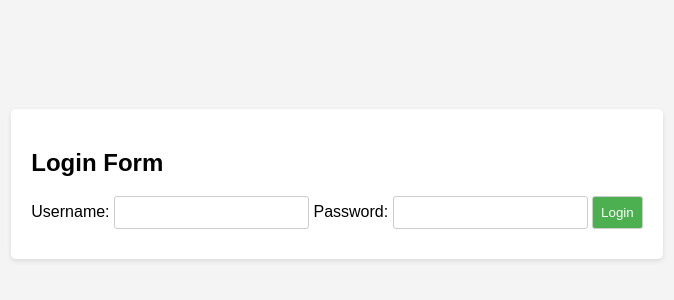
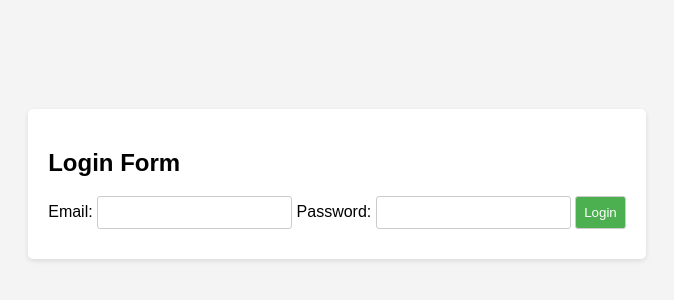
Before and after one commit to ShashankG-Gollapally/Automate_Selfheal_Pages, a plain HTML site: page old.html in a window 1280 px wide. Shown: the part 216-516 px from the top of the page, without its empty margins (303-977 px from the left). Drawn offline with Linux system fonts and the light colour scheme.

Commit message:
Update old.html

```diff
--- a/old.html
+++ b/old.html
@@ -47,7 +47,7 @@
     <div class="login-form">
         <h2>Login Form</h2>
         <form action="https://your-backend-url.com/login" method="post">
-            <label for="username">Username:</label>
+            <label for="username">Email:</label>
             <input type="text" id="username" name="username" required>
 
             <label for="password">Password:</label>
```
